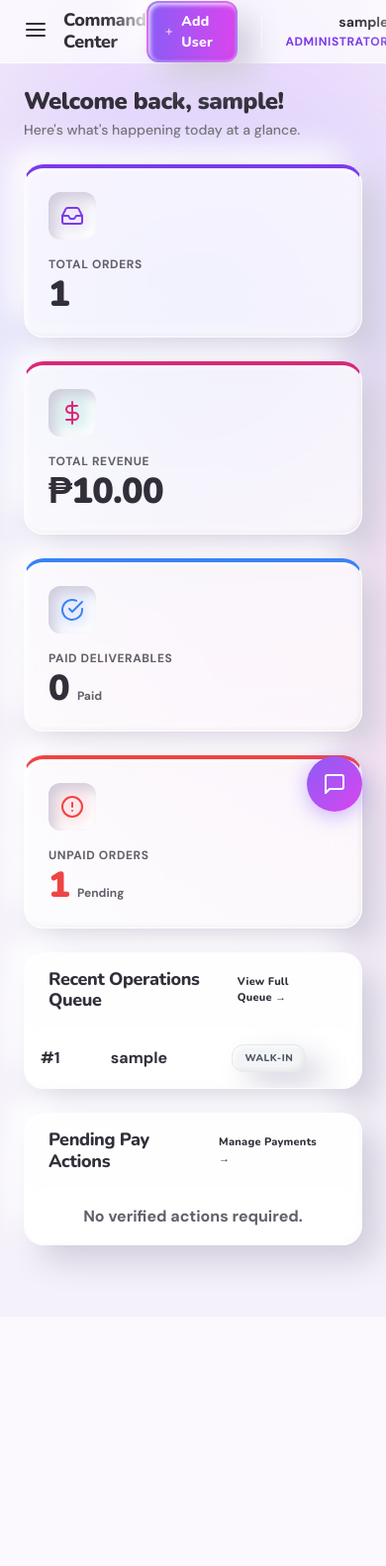
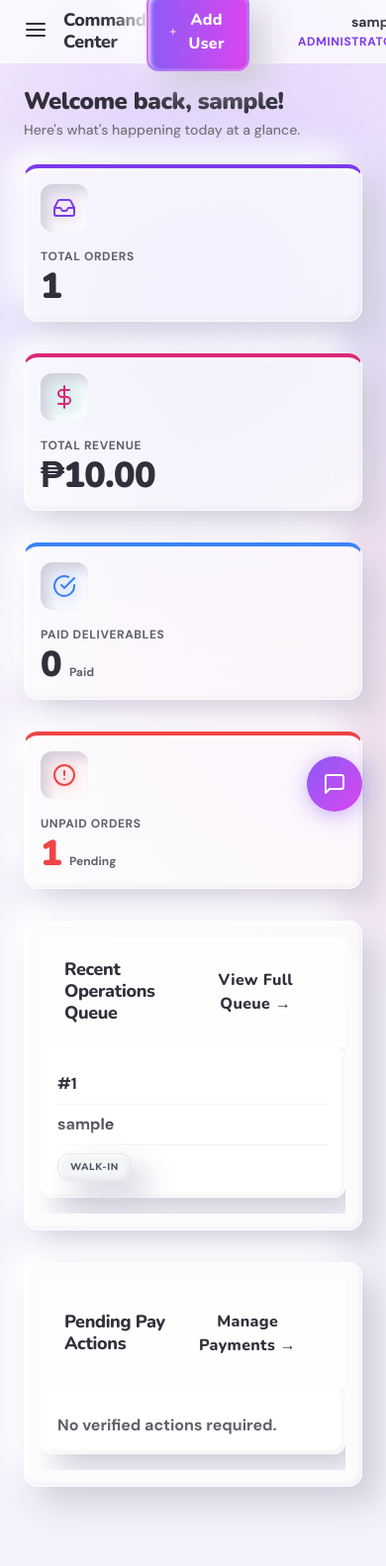
Before and after one commit to remaruru/Django_Washnet, a Django app: page /admin-dashboard/ in a window 390 px wide; the page is wider, and only the part inside the window is pictured. Shown: that part at 99% size. Before the commit the page ends 1290 px from the top of that part, so only its background shows below. Run offline with Django 5.2, Linux system fonts and the light colour scheme; a user stored in the database is signed in; tables that the repository leaves empty hold one stand-in row (values such as "Sample post").

Commit message:
style: implement strict mobile portrait responsiveness without mutating desktop views

```diff
--- a/static/css/styles.css
+++ b/static/css/styles.css
@@ -728,3 +728,135 @@ p {
     --tw-scale-x: 1;
     --tw-scale-y: 1;
 }
+
+/* ==========================================================================
+   MOBILE PORTRAIT OPTIMIZATIONS (Max Width: 768px ONLY)
+   DO NOT modify desktop queries. Ensures exact preservation of >=768px design.
+   ========================================================================== */
+@media screen and (max-width: 768px) {
+    /* 1. Global Overflow Protection */
+    body, html, .dashboard-wrap, .dashboard-content, .public-layout {
+        overflow-x: hidden !important;
+        width: 100vw !important;
+        max-width: 100vw !important;
+    }
+
+    /* 2. Single Column Structural Conversion */
+    .grid-cols-2, .grid-cols-3, .grid-cols-4 {
+        grid-template-columns: 1fr !important;
+    }
+
+    /* Force implicit metric grids to solitary columns */
+    .dashboard-main-inner > div.grid {
+        grid-template-columns: 1fr !important;
+    }
+
+    /* 3. Full Width Cards and Elements */
+    .dashboard-main {
+        padding: var(--space-4) !important;
+    }
+
+    .dashboard-main-inner {
+        gap: var(--space-4) !important;
+    }
+
+    .clay-card {
+        padding: var(--space-4) !important;
+        border-radius: var(--radius-lg) !important;
+        width: 100% !important;
+        margin-bottom: var(--space-2) !important;
+    }
+
+    /* 4. Touch-Friendly Inputs & Buttons */
+    .clay-input, .clay-auth-input {
+        padding: 1rem 1rem !important; /* Larger hit area */
+        font-size: 16px !important; /* 16px prevents iOS auto-zoom on field focus */
+    }
+
+    .clay-btn {
+        padding: 0.875rem 1.25rem !important;
+        min-height: 48px !important; /* Apple highly recommends 44-48px min height for touch taps */
+        font-size: var(--text-base) !important;
+        text-align: center;
+        justify-content: center;
+    }
+
+    /* Allow standard header buttons or table row buttons to not consume 100% width indiscriminately */
+    .dashboard-header .clay-btn, td .clay-btn, .clay-table .clay-btn {
+        padding: 0.5rem 1rem !important;
+        min-height: 38px !important;
+        width: auto !important;
+    }
+
+    /* 5. Header / Profile / Sidebar constraints */
+    .header-user-profile > div:first-child {
+        display: none !important; /* Hides verbose username text block, keeps just the avatar circle */
+    }
+
+    .dashboard-header {
+        padding: 0 var(--space-4) !important;
+    }
+
+    .sidebar {
+        width: 250px !important; /* Standard side panel width */
+    }
+
+    /* 6. Strict Table-to-Card Collapse */
+    .clay-table-wrapper {
+        border: none !important;
+        box-shadow: none !important;
+        background: transparent !important;
+        padding: 0 !important;
+        overflow: visible !important;
+    }
+
+    .clay-table, .clay-table tbody {
+        display: block !important;
+        width: 100% !important;
+    }
+
+    /* Hide horizontal headers completely */
+    .clay-table thead, .clay-table th {
+        display: none !important;
+    }
+
+    /* Convert each table row to a visually distinct stacked card */
+    .clay-table tr {
+        display: flex !important;
+        flex-direction: column !important;
+        background: var(--surface) !important;
+        backdrop-filter: blur(20px);
+        -webkit-backdrop-filter: blur(20px);
+        border: 1px solid var(--border) !important;
+        border-radius: var(--radius-md) !important;
+        box-shadow: var(--shadow-clay-card) !important;
+        margin-bottom: var(--space-4) !important;
+        padding: var(--space-4) !important;
+    }
+
+    .clay-table td {
+        display: block !important;
+        width: 100% !important;
+        text-align: left !important;
+        padding: var(--space-2) 0 !important;
+        border-bottom: 1px solid rgba(0,0,0,0.05) !important;
+        font-size: var(--text-base) !important;
+    }
+
+    .clay-table td:last-child {
+        border-bottom: none !important;
+        padding-bottom: 0 !important;
+    }
+
+    /* 7. Modal Constraints */
+    /* Ensure any explicitly inline-styled modals get overridden utilizing [style] or class hooks */
+    .auth-card, [style*="max-width: 500px"], [style*="max-width: 600px"], [style*="max-width: 800px"], .modal-content {
+        max-width: 95% !important;
+        margin-left: auto !important;
+        margin-right: auto !important;
+        padding: var(--space-4) !important;
+        height: auto !important;
+        max-height: 90vh !important;
+        overflow-y: auto !important;
+    }
+}
```
